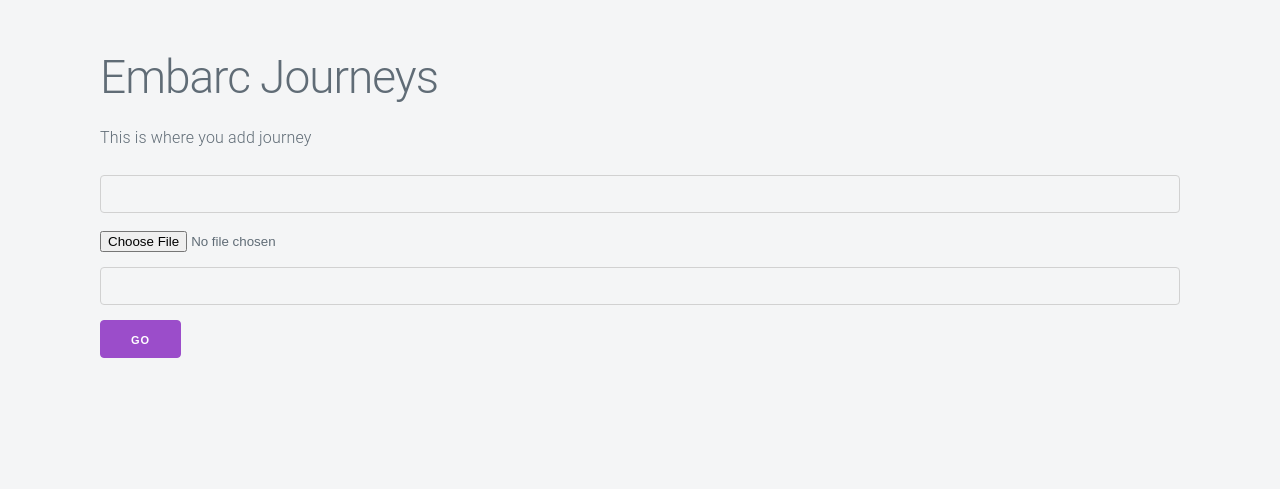
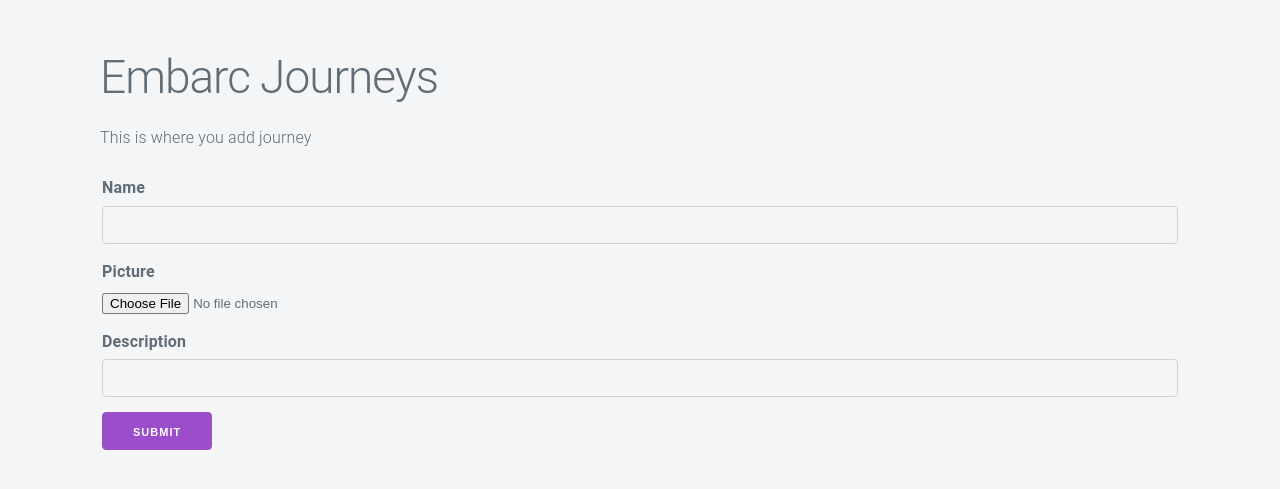
Before and after one commit to cfg-chicago/team-3, a Flask app: page /add-journey/ in a window 1280 px wide. Shown: the part 59-548 px from the top of the page. Run offline with Flask 2, Linux system fonts and the light colour scheme; some libraries are stand-ins or nearby versions.

Commit message:
Start adding more stylistic changes

```diff
--- a/embarc/forms.py
+++ b/embarc/forms.py
@@ -6,9 +6,9 @@ from wtforms.validators import DataRequired
 
 
 class AddJourneyForm(Form):
-    name = StringField('name', validators=[DataRequired()])
-    description = StringField('description', validators=[DataRequired()])
-    picture = FileField(validators=[FileRequired()])
+    name = StringField('Name', validators=[DataRequired()])
+    description = StringField('Description', validators=[DataRequired()])
+    picture = FileField('Picture', validators=[FileRequired()])
 
 
 class AddReflectionForm(Form):
--- a/embarc/templates/add_journey.html
+++ b/embarc/templates/add_journey.html
@@ -29,11 +29,13 @@
                 <input type=submit value=Submit>
             </form> -->
             <form action="{{ url_for('add_journey') }}" method="POST" enctype="multipart/form-data">
-                {{ form.csrf_token }}
-                {{ form.name(class_='input') }}
-                {{ form.picture(class_='input') }}
-                {{ form.description(class_='textarea') }}
-                <input type=submit value="Go">
+                <fieldset>
+                    {{ form.csrf_token }}
+                    <label>{{ form.name.label }}</label>{{ form.name(class_='input') }}
+                    <label>{{ form.picture.label }}</label>{{ form.picture(class_='input') }}
+                    <label>{{ form.description.label }}</label>{{ form.description(class_='textarea') }}
+                    <button type="submit">Submit</button>
+                </fieldset>
             </form>
         </div>
     </section>
```
